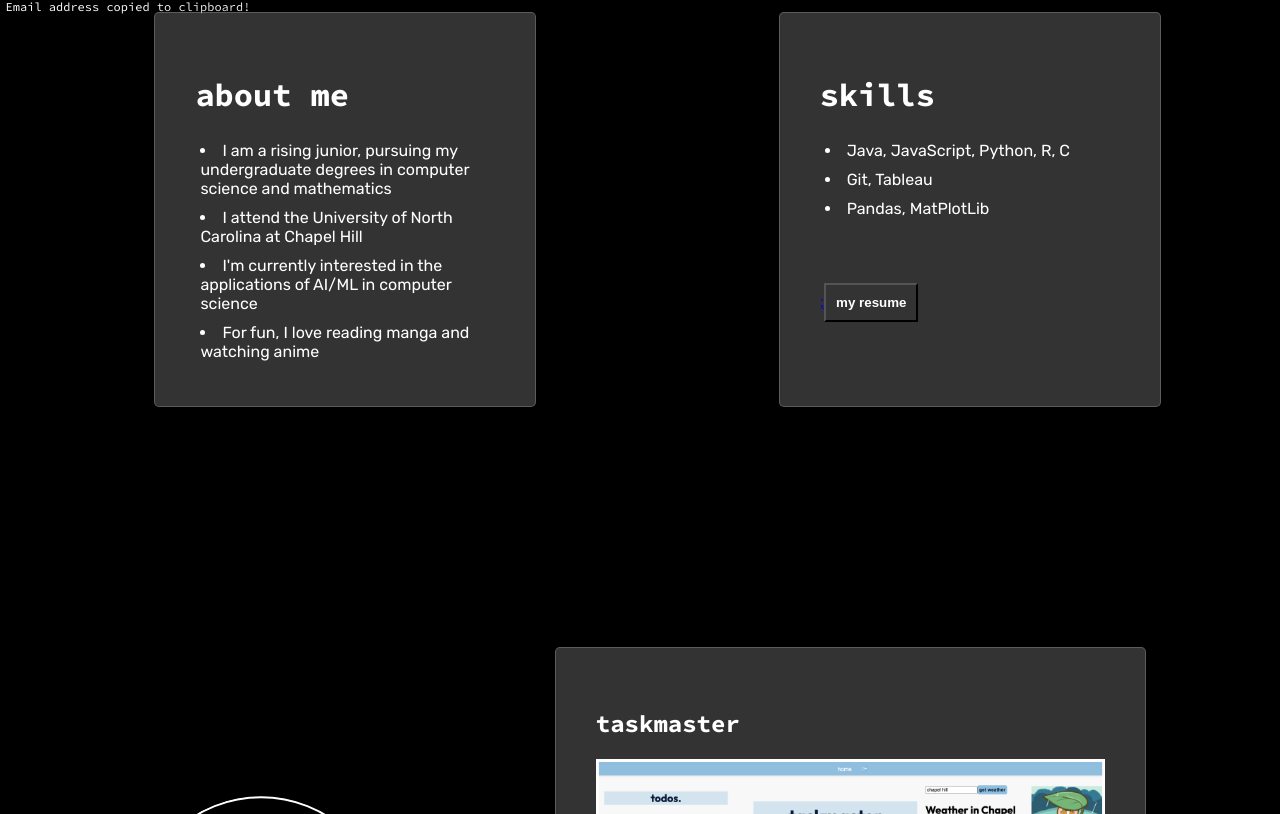
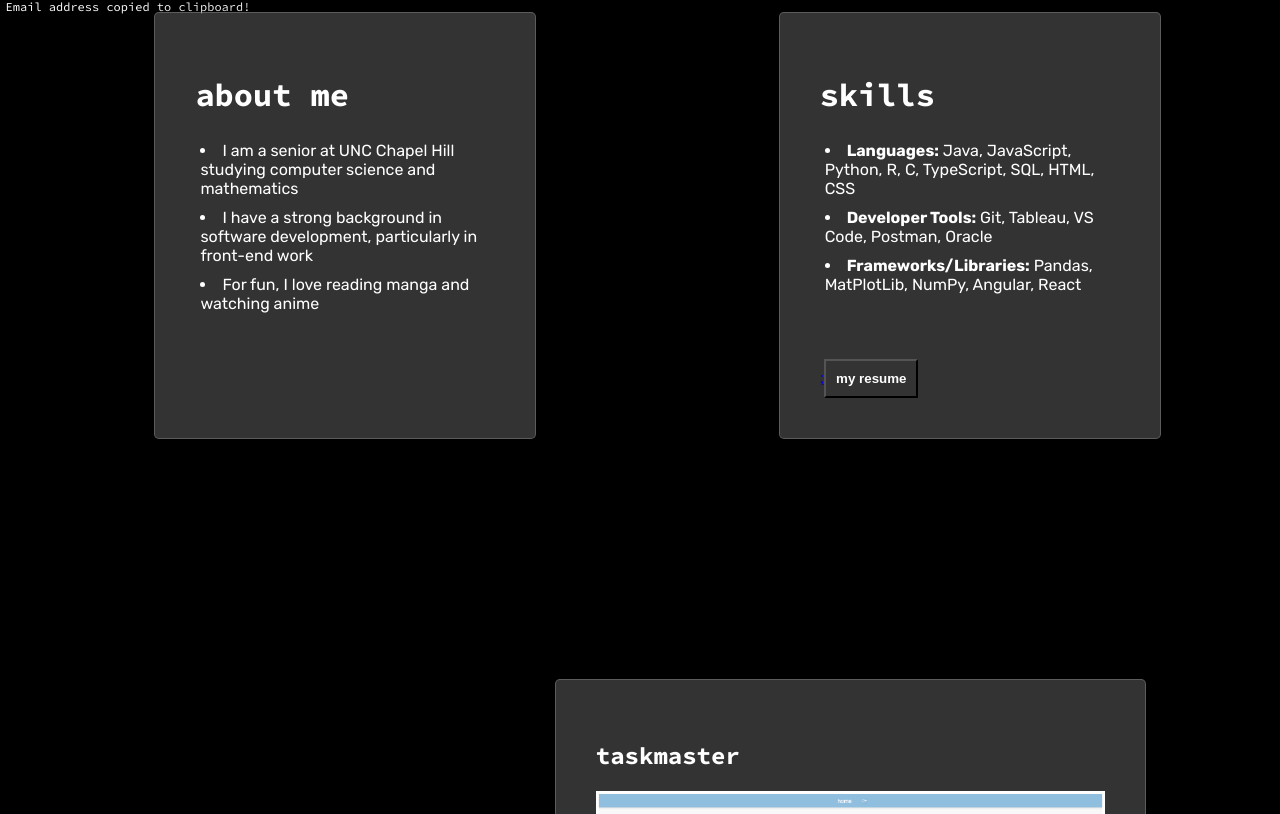
Before and after one commit to anikaahmed114/portfolio_deploy, a React (Vite) app: page / in a window 1280 px wide. Shown: the part 826-1640 px from the top of the page. Built offline with nearby package versions, Linux system fonts and the light colour scheme; a web font is replaced by a local one.

Commit message:
Updated personal information

```diff
--- a/src/About.jsx
+++ b/src/About.jsx
@@ -45,17 +45,19 @@ export const About = () => {
         <div className = "about-section">
         <div className="container" ref={containerRef}>
         <h1>about me</h1>
-        <li>I am a rising junior, pursuing my undergraduate degrees in computer science and mathematics</li>
-        <li>I attend the University of North Carolina at Chapel Hill</li>
-        <li>I'm currently interested in the applications of AI/ML in computer science</li>
+        <li>I am a senior at UNC Chapel Hill studying computer science and mathematics</li>
+        <li>I have a strong background in software development, particularly in front-end work</li>
         <li>For fun, I love reading manga and watching anime</li>
         </div>
         <div className = "container" ref = {containerRef2}>
             <h1>skills
             </h1>
-            <li>Java, JavaScript, Python, R, C</li>
-            <li>Git, Tableau</li>
-            <li>Pandas, MatPlotLib</li>
+            <li>
+              <b>Languages:</b> Java, JavaScript, Python, R, C, TypeScript, SQL, HTML, CSS</li>
+            <li>
+              <b>Developer Tools:</b> Git, Tableau, VS Code, Postman, Oracle</li>
+            <li>
+              <b>Frameworks/Libraries:</b> Pandas, MatPlotLib, NumPy, Angular, React</li>
             <a href="https://drive.google.com/file/d/1N3UStxU1HEiQWdrgS1w_OXf_F1dAml8n/view?usp=sharing" target="_blank" rel="noopener noreferrer">;
                     <button>my resume</button>
                 </a>
--- a/src/Projects.css
+++ b/src/Projects.css
@@ -6,14 +6,14 @@
   justify-content: center; /* Center the items horizontally */
   align-items: center; /* Center the items vertically */
   gap: 40px; /* Add space between the items */
-  margin: 20px auto; /* Center the container horizontally and add vertical spacing */
+  margin: 20px auto;
 }
 
 .project-container {
   color: white;
   font-family: "Source Code Pro", monospace;
-  width: 250px; /* Adjust size as needed */
-  height: 250px; /* Adjust size as needed */
+  width: 250px;
+  height: 250px;
   border: 2px solid white; /* White border */
   border-radius: 50%;
   display: flex;
--- a/src/Projects.jsx
+++ b/src/Projects.jsx
@@ -56,7 +56,7 @@ export const Projects = () => {
           </a>
 
         </div>
-        <p>Full stack task manager application. Used Firebase for authentication, React for frontend, MongoDB for database management</p>
+        <p>Full stack task manager application. Used Firebase for authentication, the React framework, Express for the backend, and MongoDB for database management</p>
       </div>
     </div>
   );
```
Also changed, not shown: 6 other files (tests, documents, lock files or other folders).
